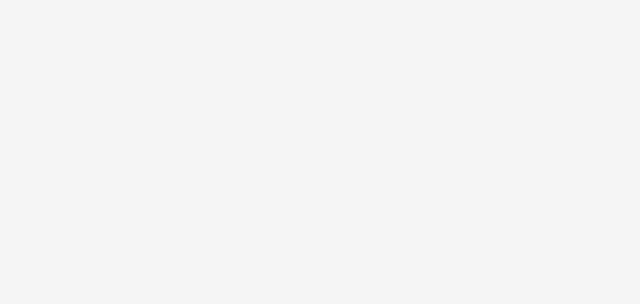
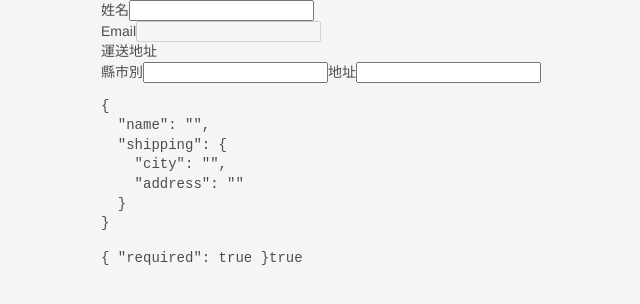
Before and after one commit to oxygen-TW/AngularTodoList, an Angular app: page /contact in a window 1280 px wide. Before the commit this address led to /. Shown: the top 304 px of the page, without its empty margins (264-904 px from the left). Built offline with nearby package versions, Linux system fonts and the light colour scheme.

Commit message:
Add contact component for form practice

```diff
--- /dev/null
+++ b/src/app/contact/contact.component.html
@@ -0,0 +1,26 @@
+<form [formGroup]="formData">
+    <div>
+        <label for="">姓名</label>
+        <input formControlName="name" type="text">
+    </div>
+    <div>
+        <label for="">Email</label>
+        <input formControlName="email" type="text">
+    </div>
+    <div formGroupName="shipping">
+        <label for="">運送地址</label>
+        <div>
+            <label for="">縣市別</label>
+            <input formControlName="city" type="text">
+            <label for="">地址</label>
+            <input formControlName="address" type="text">
+        </div>
+    </div>
+</form>
+
+<pre>
+{{ formData.value | json }}
+</pre>
+
+<code>{{ formData.get("name").errors | json }}</code>
+<code>{{ formData.invalid }}</code>
--- /dev/null
+++ b/src/app/contact/contact.component.ts
@@ -0,0 +1,59 @@
+import { Component, OnInit } from '@angular/core';
+import {
+  FormGroup,
+  FormControl,
+  FormArray,
+  Validators,
+  FormBuilder,
+  AbstractControl
+} from "@angular/forms";
+
+function customValidator(c: AbstractControl){
+  if(c.value == "777") {
+    return { "nogood": true };
+  }
+  return null;
+}
+
+@Component({
+  selector: 'app-contact',
+  templateUrl: './contact.component.html',
+  styleUrls: ['./contact.component.css']
+})
+
+export class ContactComponent implements OnInit {
+  // formData = new FormGroup({
+  //   name: new FormControl("", [Validators.required]),
+  //   email: new FormControl("", [Validators.required]),
+  //   shipping: new FormGroup({
+  //     city: new FormControl("", [Validators.required]),
+  //     address: new FormControl("", [Validators.required])
+  //   })
+  // });
+
+  constructor(private fb: FormBuilder) {
+    //this.formData.get("shipping.city").valueChanges
+   }
+
+  formData = this.fb.group({
+    name: ["", [Validators.required, customValidator]],
+    email: [{value: "", disabled: true}],
+    shipping: this.fb.group({
+      city: "",
+      address: ""
+    })
+  });
+
+  ngOnInit(): void {
+    this.formData.controls.name.valueChanges.subscribe({
+      next: value=>{
+        if(value !== ""){
+          this.formData.controls.email.enable();
+        }else{
+          this.formData.controls.email.disable();
+        }
+      }
+    });
+  }
+
+}
```
Also changed, not shown: src/app/app.module.ts (+7 -4 lines), src/app/contact/contact.component.css (added), 1 other file (tests, documents, lock files or other folders).
